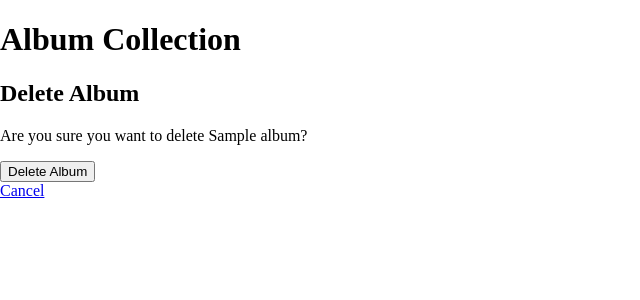
After one commit to momentum-team-2/django-music-joeyviolacode, a Django app: template templates/albums/delete_album.html in a window 1280 px wide. The commit adds this page. Shown: the top 300 px of the page, without its empty margins (0-640 px from the left). Run offline with Django 3.2, Linux system fonts and the light colour scheme; the template is opened without the code that fills it: values that come from a table or form of the project are taken from there, others are empty; tables that the repository leaves empty hold one stand-in row (values such as "Sample post").

Commit message:
Delete functional

```diff
--- a/static/css/style.css
+++ b/static/css/style.css
@@ -4,6 +4,13 @@ body {
     box-sizing: border-box;
 }
 
+.album-list {
+    display: flex;
+    justify-content: space-evenly;
+    flex-wrap: wrap;
+}
+
 .album-pane {
     border: 1px solid black;
+    width: 200px;
 }
--- /dev/null
+++ b/templates/albums/delete_album.html
@@ -0,0 +1,16 @@
+{% extends "base.html" %}
+
+{% block content %}
+<h2>Delete Album</h2>
+
+<div>
+  <form action="{% url 'delete_album' pk=album.pk %}" method="POST">
+    {% csrf_token %}
+    <p>Are you sure you want to delete {{ album.title }}?</p>
+    <div>
+      <button type="submit">Delete Album</button><br />
+      <a href="{% url 'list_albums' %}">Cancel</a>
+    </div>
+  </form>
+</div>
+{% endblock %}
--- a/templates/albums/list_albums.html
+++ b/templates/albums/list_albums.html
@@ -1,6 +1,7 @@
 {% extends "base.html" %}
 
 {% block content %}
+<div class="album-list">
     {% for album in albums %}
     <div class="album-pane">
         <div class="image-holder-someday"></div>
@@ -18,4 +19,5 @@
         <a href="{% url 'edit_album' pk=album.pk %}">Edit Album</a><br>
     </div>
     {% endfor %}
+</div>
 {% endblock %}
```
Also changed, not shown: albums/views.py (+7 -1 lines). Lines whose indentation alone changed are shown as unchanged.
